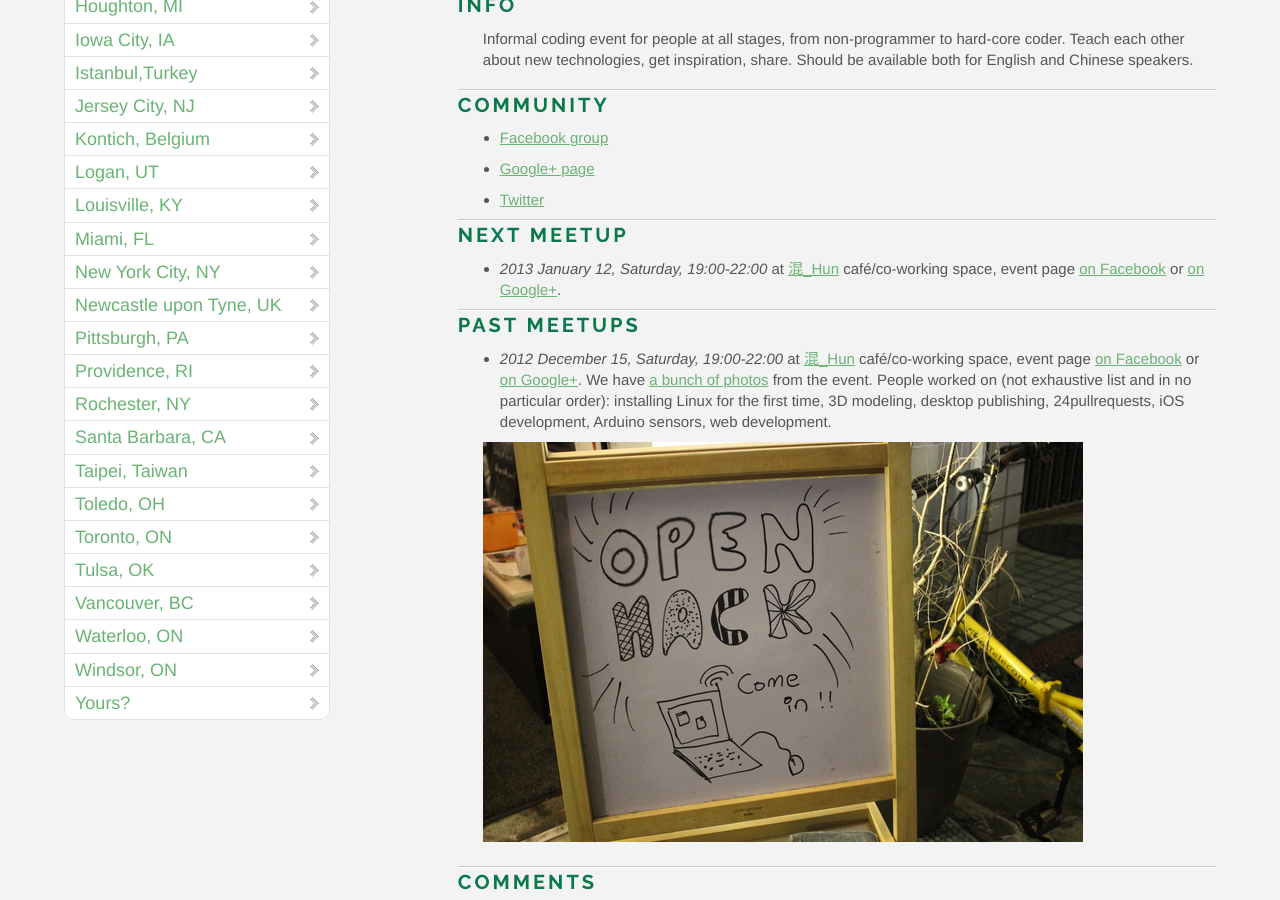
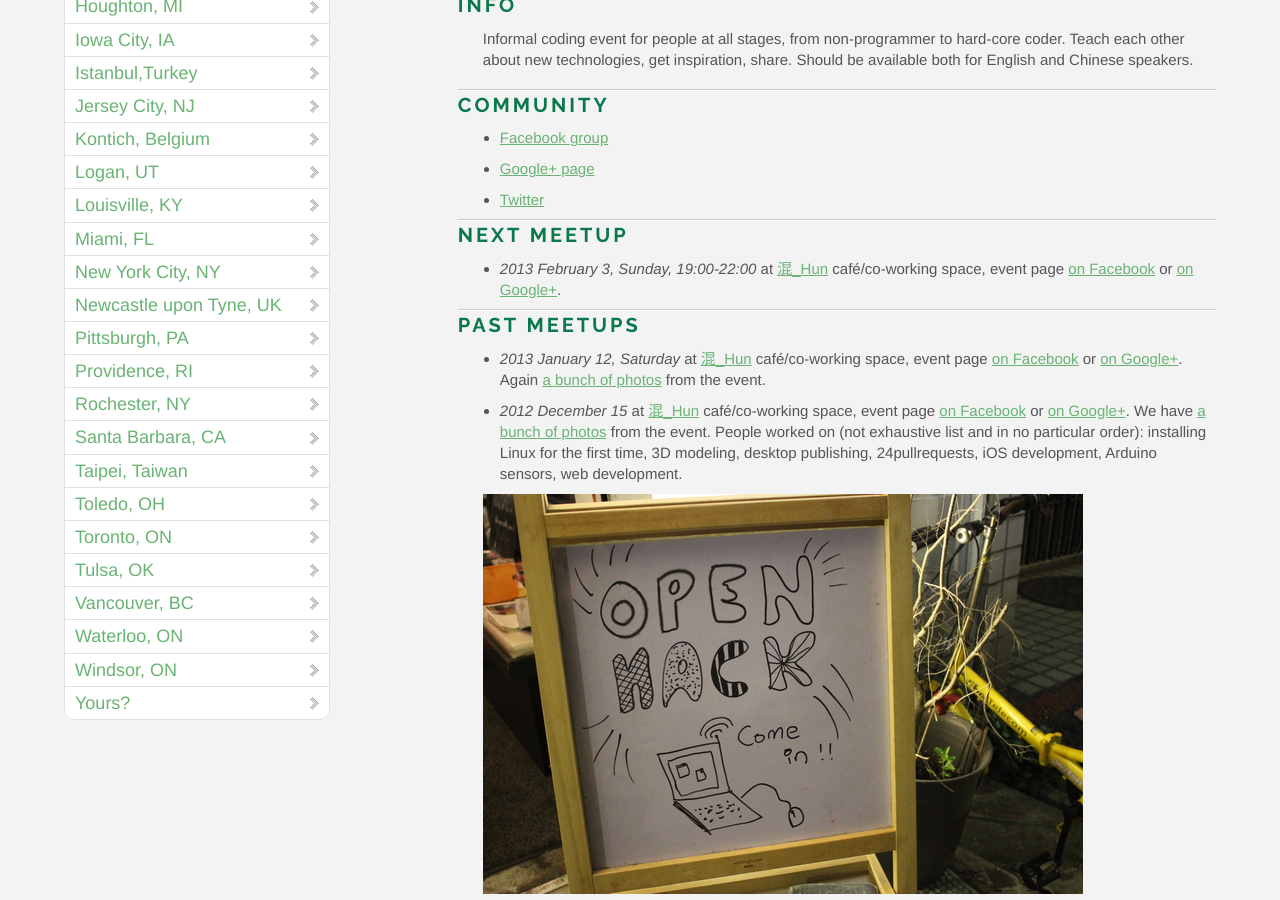
Before and after one commit to OpenHack/openhack.github.com, a Jekyll site: the page built from taipei/index.markdown, in a window 1280 px wide and 900 px high, scrolled down 690 px. Built offline with Jekyll 4.4.1, drawn with Linux system fonts in a browser that asks for light colours; nearby versions of some CDN libraries; Markdown is read by kramdown in place of the engine named in the settings; comment, search, counter and statistics services are not loaded.

Commit message:
Taipei: add February meetup

```diff
--- a/taipei/index.markdown
+++ b/taipei/index.markdown
@@ -23,11 +23,12 @@ for English and Chinese speakers.
 
 ### Next meetup
 
-* *2013 January 12, Saturday, 19:00-22:00* at [混_Hun][hun] café/co-working space, event page [on Facebook][meetup2fb] or [on Google+][meetup2gp].
+* *2013 February 3, Sunday, 19:00-22:00* at [混_Hun][hun] café/co-working space, event page [on Facebook][meetup3fb] or [on Google+][meetup3gp].
 
 ### Past meetups
 
-* *2012 December 15, Saturday, 19:00-22:00* at [混_Hun][hun] café/co-working space, event page [on Facebook][meetup1fb] or [on Google+][meetup1gp]. We have [a bunch of photos](https://plus.google.com/photos/116948925972911973649/albums/5822326740327191329) from the event. People worked on (not exhaustive list and in no particular order): installing Linux for the first time, 3D modeling, desktop publishing, 24pullrequests, iOS development, Arduino sensors, web development.
+* *2013 January 12, Saturday* at [混_Hun][hun] café/co-working space, event page [on Facebook][meetup2fb] or [on Google+][meetup2gp]. Again [a bunch of photos](https://plus.google.com/b/115727541741204190730/photos/115727541741204190730/albums/5832504112078932049) from the event.
+* *2012 December 15* at [混_Hun][hun] café/co-working space, event page [on Facebook][meetup1fb] or [on Google+][meetup1gp]. We have [a bunch of photos](https://plus.google.com/photos/116948925972911973649/albums/5822326740327191329) from the event. People worked on (not exhaustive list and in no particular order): installing Linux for the first time, 3D modeling, desktop publishing, 24pullrequests, iOS development, Arduino sensors, web development.
 
 ![First event](/taipei/openhacktaipei1.jpg)
 
@@ -58,3 +59,5 @@ Leave us a comment:
 [meetup1gp]: https://plus.google.com/b/115727541741204190730/events/c2ubm04d8aam5bh6prermkrbrkk "Event page on Google+"
 [meetup2fb]: https://www.facebook.com/events/307503562693382/ "Event 2 page on Facebook"
 [meetup2gp]: https://plus.google.com/b/115727541741204190730/events/c44jql20ictkgjaamah7j6ag61o "Event 2 page on Google+"
+[meetup3fb]: https://www.facebook.com/events/405904459495612/ "Event 3 page on Facebook"
+[meetup3gp]: https://plus.google.com/b/115727541741204190730/events/cv5pghpcpnl6ed1h4a2bprapagg "Event 3 page on Google+"
```
